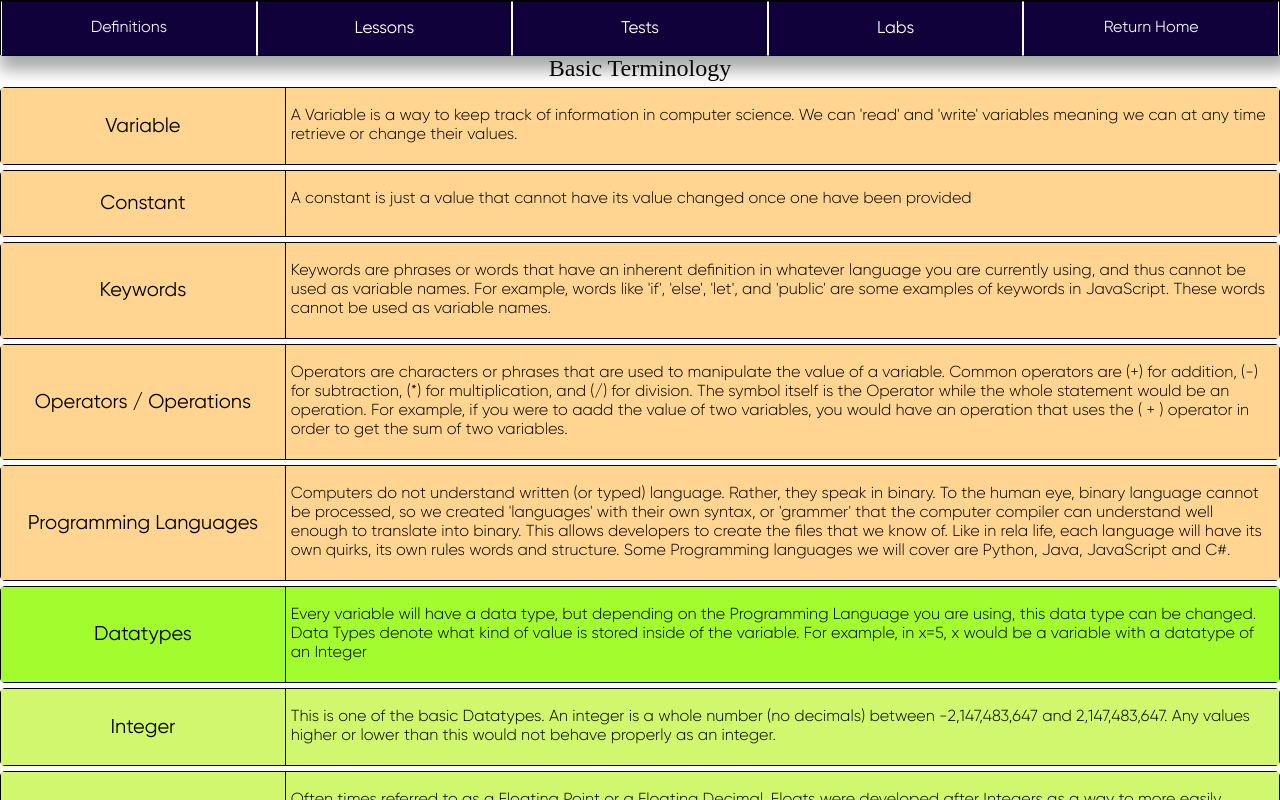
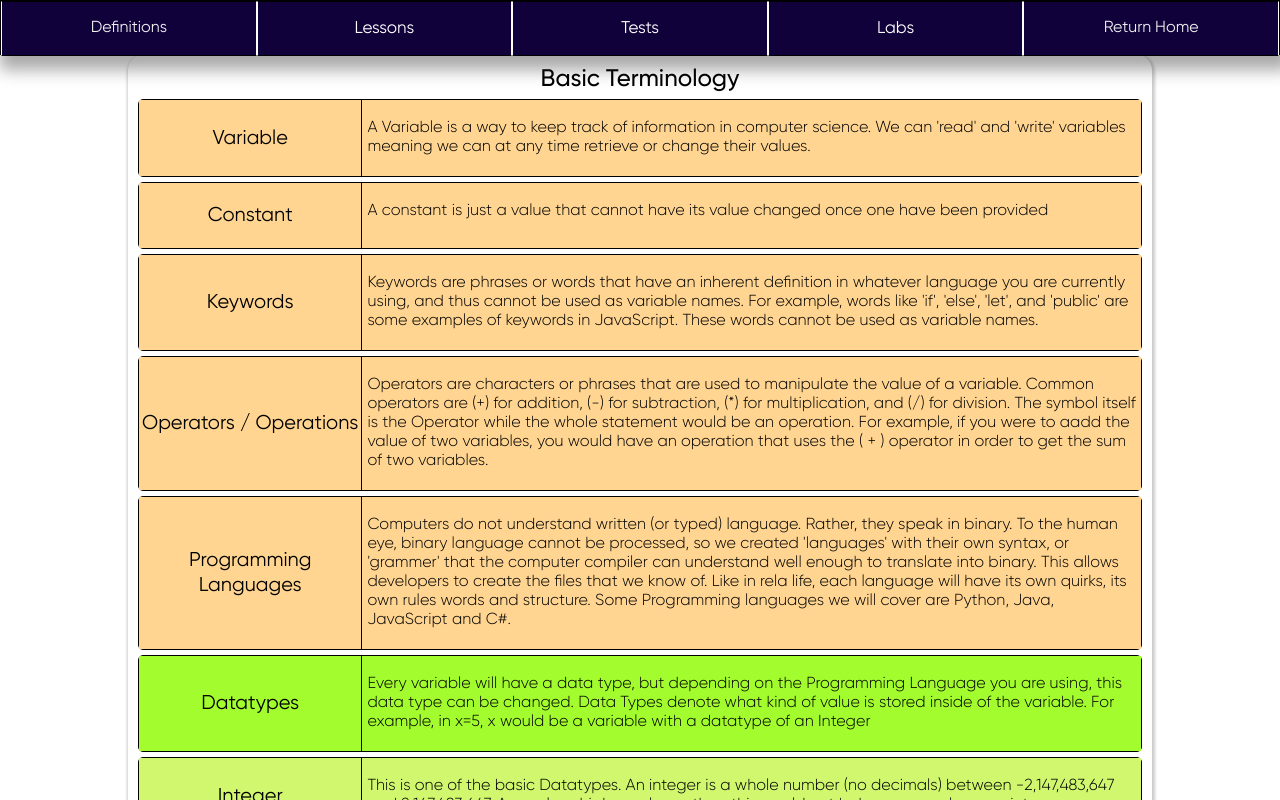
Before and after one commit to NLanese/the-codex, a Next.js app: page /concepts/basics/definitions in a window 1280 px wide. Shown: the top 800 px of the page. Built offline with nearby package versions, Linux system fonts and the light colour scheme.

Commit message:
Update definitions.js

```diff
--- a/pages/concepts/basics/definitions.js
+++ b/pages/concepts/basics/definitions.js
@@ -10,6 +10,7 @@ import DefinitionList from "../../../OstrichComponents/DefinitionsList/Definitio
 
 // Varibales Definitions
 import BasicDefinitionsList from "../../../constants/basicDefinitions";
+import { OstCard } from "../../../OstrichComponents/Format/OstCard";
 
 
 const VariableDefinitions = ({}) => {
@@ -32,13 +33,16 @@ const VariableDefinitions = ({}) => {
 // Main Return //
 /////////////////
 return(
-    <DefinitionList
+    <OstCard style={{margin: '10%', marginTop: 0}}>
+        <DefinitionList
         title="Basic Terminology"
         definitionsList={BasicDefinitionsList}
         titleBoxStyle={{flex: 2,  display: "flex", justifyContent: 'center', alignItems: 'center', borderRight: "1px solid black"}}
         definitionBoxStyle={{flex: 7}}
         definitionRowStyle={{border: "1px solid black", borderRadius: 5, marginTop: 5}}
-    />
+        />
+    </OstCard>
+
 )
 }
 
```
